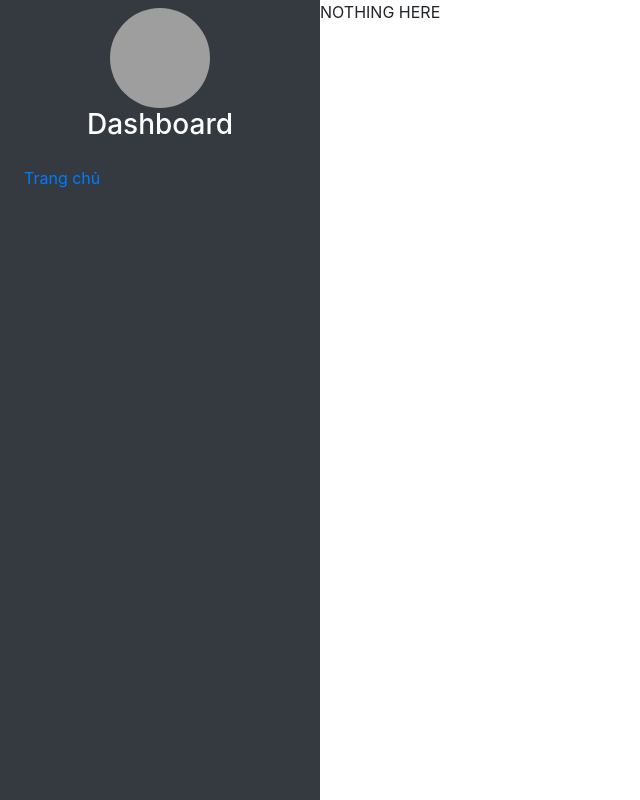
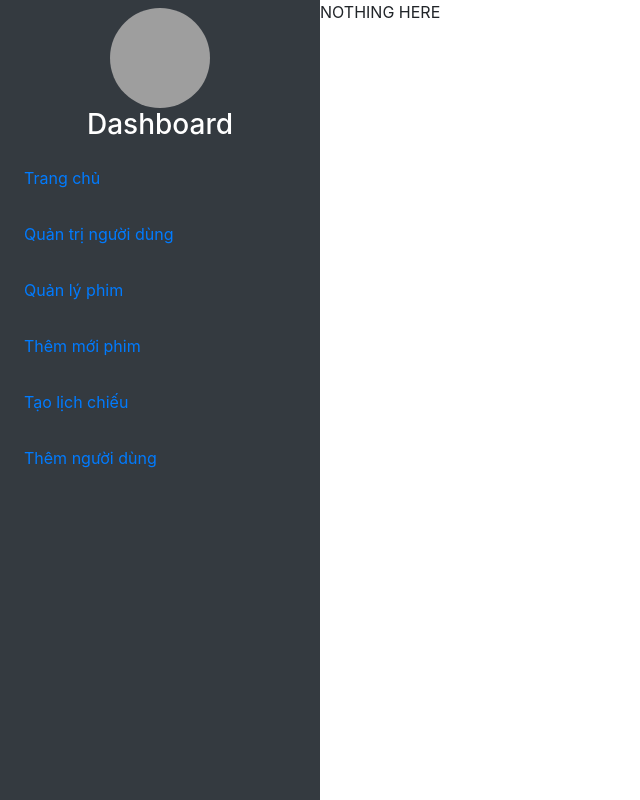
Before and after one commit to tothemoon6789/du_an_rap_phim, a React (Create React App) app: page /admin in a window 1280 px wide. Shown: the whole page, without its empty margins (0-640 px from the left). Built offline with nearby package versions, Linux system fonts and the light colour scheme; grey boxes are pictures that could not be loaded.

Commit message:
up to vercel

```diff
--- a/src/App.js
+++ b/src/App.js
@@ -42,11 +42,11 @@ function App() {
         <Route path='admin' element={<AdminTemplate />}>
 
           <Route index element={<DashboardPage />}></Route>
-          {/* <Route path='manage-user' element={<UserPage />}></Route>
+          <Route path='manage-user' element={<UserPage />}></Route>
           <Route path='film' element={<ManageFilmPage />}></Route>
           <Route path='addnew' element={<AddNewPage />}></Route>
           <Route path='show-time' element={<ShowTimesPage />}></Route>
-          <Route path='add-new-user' element={<AddNewUserPage />}></Route> */}
+          <Route path='add-new-user' element={<AddNewUserPage />}></Route>
         </Route>
         <Route path='user'>
           <Route index element={<UserTemplate />}></Route>
--- a/src/pages/AdminTemplate/AdminTemplate.jsx
+++ b/src/pages/AdminTemplate/AdminTemplate.jsx
@@ -15,23 +15,23 @@ class AdminTemplate extends Component {
                         </div>
                         <ul className='list-group'>
                             <li className='list-item p-2'>
-                                <NavLink to='/' className={({isActive})=> isActive ? 'bg-light text-dark nav-link':'nav-link'} >Trang chủ</NavLink>
-                            </li>
-                            {/* <li className='list-item p-2'>
-                                <NavLink className={({isActive})=> isActive ? 'bg-light text-dark nav-link':'nav-link'} to='manage-user'>Quản trị người dùng</NavLink>
+                                <NavLink  className={({isActive})=> isActive ? 'bg-light text-dark nav-link':'nav-link'} to='/' >Trang chủ</NavLink>
                             </li>
                             <li className='list-item p-2'>
-                                <NavLink className={({isActive})=> isActive ? 'bg-light text-dark nav-link':'nav-link'} to='film'>Quản lý phim</NavLink>
+                                <NavLink className={({isActive})=> isActive ? 'bg-light text-dark nav-link':'nav-link'} to='/manage-user'>Quản trị người dùng</NavLink>
                             </li>
                             <li className='list-item p-2'>
-                                <NavLink className={({isActive})=> isActive ? 'bg-light text-dark nav-link':'nav-link'} to='addnew'>Thêm mới phim</NavLink>
+                                <NavLink className={({isActive})=> isActive ? 'bg-light text-dark nav-link':'nav-link'} to='/film'>Quản lý phim</NavLink>
                             </li>
                             <li className='list-item p-2'>
-                                <NavLink className={({isActive})=> isActive ? 'bg-light text-dark nav-link':'nav-link'} to='show-time'>Tạo lịch chiếu</NavLink>
+                                <NavLink className={({isActive})=> isActive ? 'bg-light text-dark nav-link':'nav-link'} to='/addnew'>Thêm mới phim</NavLink>
                             </li>
                             <li className='list-item p-2'>
-                                <NavLink className={({isActive})=> isActive ? 'bg-light text-dark nav-link':'nav-link'} to='add-new-user'>Thêm người dùng</NavLink>
-                            </li> */}
+                                <NavLink className={({isActive})=> isActive ? 'bg-light text-dark nav-link':'nav-link'} to='/show-time'>Tạo lịch chiếu</NavLink>
+                            </li>
+                            <li className='list-item p-2'>
+                                <NavLink className={({isActive})=> isActive ? 'bg-light text-dark nav-link':'nav-link'} to='/add-new-user'>Thêm người dùng</NavLink>
+                            </li>
 
                         </ul>
                     </div>
```
